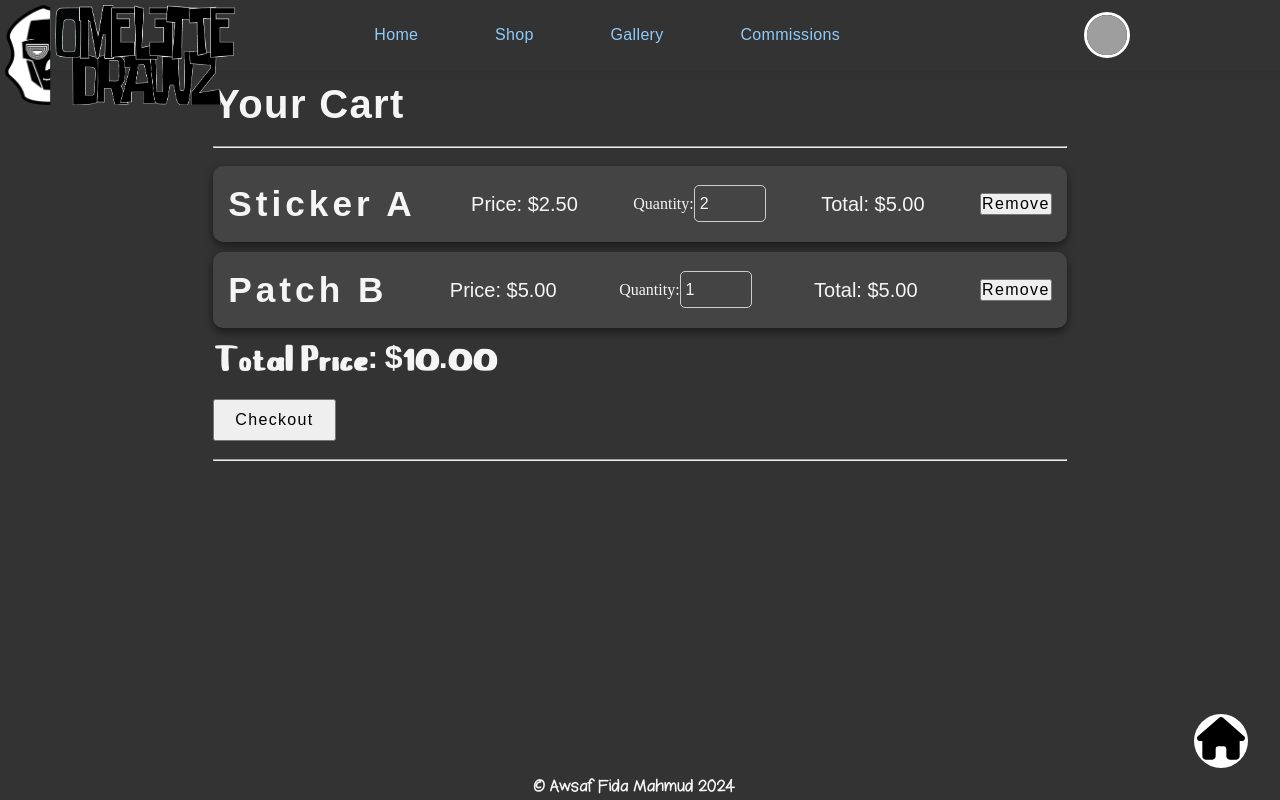
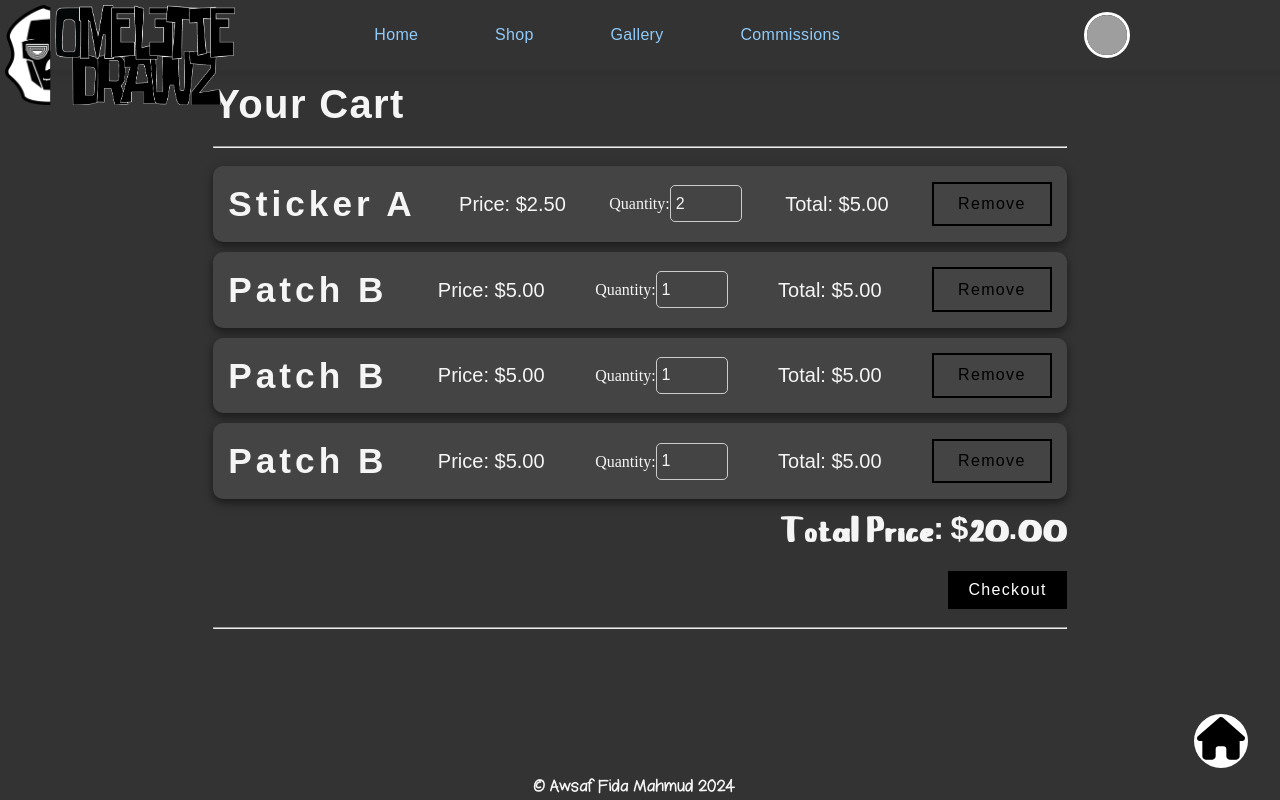
Before and after one commit to omelettech/omelettedrawz, a React (Create React App) app: page /cart in a window 1280 px wide. Built offline with nearby package versions, Linux system fonts and the light colour scheme; no server answers; grey boxes are pictures that could not be loaded; a web font is replaced by a local one.

Commit message:
Added popup and confirm delete in cart

```diff
--- a/src/components/Popup/Popup.css
+++ b/src/components/Popup/Popup.css
@@ -1,10 +1,23 @@
-.popup{
+.popup {
     position: absolute;
     top: 0;
     left: 0;
     z-index: 1000;
     width: 100%;
     height: 100%;
-  backdrop-filter: blur(3px);
-  background-color: rgba(0, 0, 0, 0.4);
+    background-color: rgba(0, 0, 0, 0.12);
+    align-content: center;
+    justify-content: center;
+    transition: all 0.6s ease-in;
 }
+
+.popup-container {
+    background-color: rgb(91, 98, 98);
+    box-shadow: 0 1px 2px 0 rgba(0, 0, 0, 0.22), 0 1px 4px 0 rgba(185, 197, 196, 0.24) inset;
+    margin:auto;
+    height: auto;
+    border-radius: 15px;
+    width: fit-content;
+    padding: 25px 40px;
+    transition: all 0.75s ease-out;
+}
--- a/src/components/Popup/Popup.js
+++ b/src/components/Popup/Popup.js
@@ -1,9 +1,9 @@
 import React from 'react';
 import './Popup.css';
 
-const Popup = ({children}) => {
+const Popup = ({children,onClickBG}) => {
     return (
-        <div className="popup">
+        <div className="popup" onClick={onClickBG}>
             <div className={"popup-container"}>
                 {children}
             </div>
--- a/src/pages/Cart/Cart.js
+++ b/src/pages/Cart/Cart.js
@@ -1,6 +1,8 @@
 import React, {useState} from 'react';
 import "./Cart.css"
 import {useNavigate} from "react-router-dom";
+import BodyCard from "../../components/ProductCard/BodyCard";
+import Popup from "../../components/Popup/Popup";
 // Sample cart data
 const sampleCartItems = [
     {
@@ -15,10 +17,22 @@ const sampleCartItems = [
         price: 5.0,
         quantity: 1,
     },
+    {
+        id: 3,
+        name: "Patch B",
+        price: 5.0,
+        quantity: 1,
+    },{
+        id: 4,
+        name: "Patch B",
+        price: 5.0,
+        quantity: 1,
+    },
 ];
 
 const CartPage = () => {
     const [cartItems, setCartItems] = useState(sampleCartItems);
+    const [displayPopup, setDisplayPopup] = useState(false);
 
     const handleQuantityChange = (id, newQuantity) => {
         setCartItems((prevItems) =>
@@ -29,17 +43,19 @@ const CartPage = () => {
     };
 
     const handleRemoveItem = (id) => {
-        setCartItems((prevItems) => prevItems.filter((item) => item.id !== id));
+        setDisplayPopup(true);
     };
+
+    const RemoveItem = (id) => {
+        return setCartItems((prevItems) => prevItems.filter((item) => item.id !== id));
+
+    }
 
     const getTotalPrice = () => {
         return cartItems.reduce((total, item) => total + item.price * item.quantity, 0).toFixed(2);
     };
 
-    const handleItemOnclick=(id)=> {
-        console.log(id)
-        return navigate("/shop");
-    }
+
     const navigate = useNavigate()
 
     return (
@@ -54,7 +70,16 @@ const CartPage = () => {
             ) : (
                 <div>
                     {cartItems.map((item) => (
-                        <div key={item.id} className={'cart-item'} onClick={handleItemOnclick(item.id)}>
+                        <div key={item.id} className={'cart-item'} >
+                            {displayPopup && <Popup onClickBG={()=>setDisplayPopup(false)}>
+                                <p>Are you sure</p>
+                                <button className={"btn secondary"} onClick={()=>RemoveItem(item.id)}>Yes</button>
+                                <button className={"btn primary"} onClick={() => {
+                                    setDisplayPopup(false)
+                                }}>No
+                                </button>
+
+                            </Popup>}
                             <h2>{item.name}</h2>
                             <p>Price: ${item.price.toFixed(2)}</p>
                             <label>
@@ -67,12 +92,13 @@ const CartPage = () => {
                                 />
                             </label>
                             <p>Total: ${(item.price * item.quantity).toFixed(2)}</p>
-                            <button onClick={() => handleRemoveItem(item.id)}>Remove</button>
+                            <button className="btn secondary" onClick={() => handleRemoveItem(item.id)}>Remove</button>
                         </div>
+
                     ))}
-                    <div>
+                    <div align={"right"}>
                         <h3>Total Price: ${getTotalPrice()}</h3>
-                        <button style={{padding: "10px 20px", marginTop: "20px"}}>
+                        <button className="btn primary" style={{padding: "10px 20px", marginTop: "20px"}}>
                             Checkout
                         </button>
                     </div>
```
Lines whose indentation alone changed are shown as unchanged.
